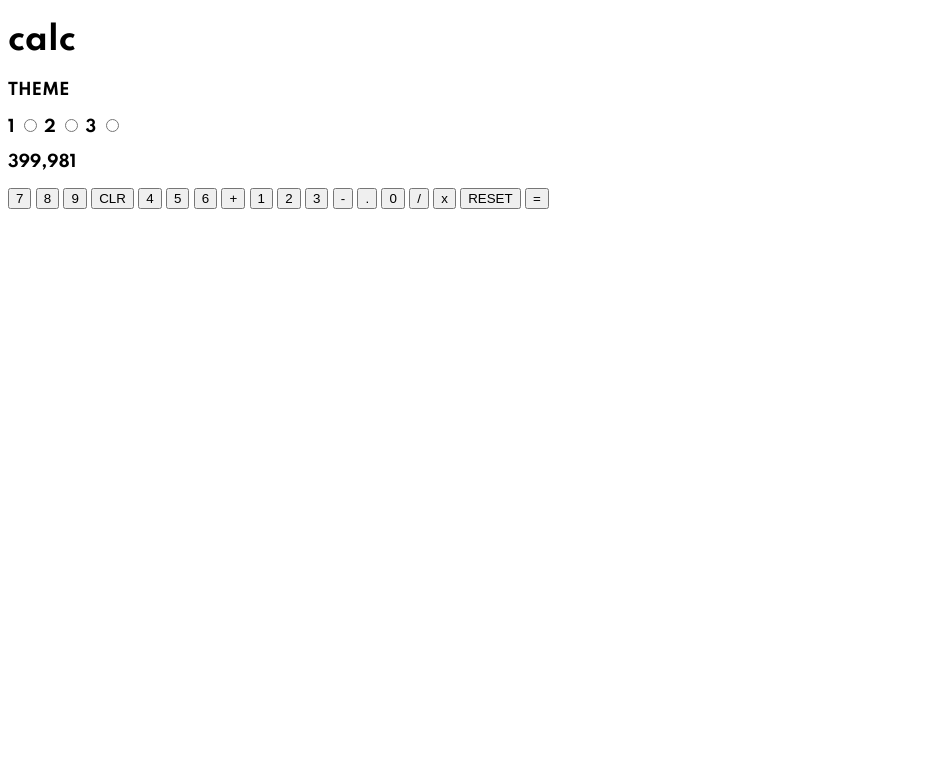
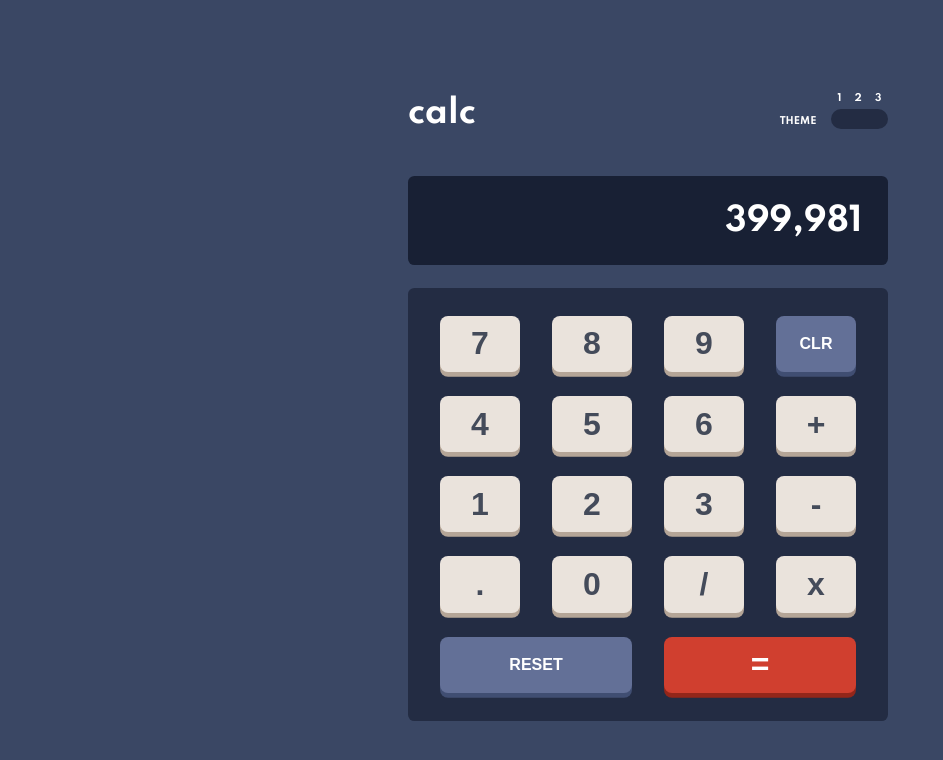
Before and after one commit to simeonbain/calculator, a plain HTML site: page index.html in a window 1280 px wide. Shown: the whole page, without its empty margins (0-943 px from the left). Drawn offline with Linux system fonts and the light colour scheme.

Commit message:
Style application for Theme 1

```diff
--- a/index.html
+++ b/index.html
@@ -7,23 +7,33 @@
   <script src="calculator.js" defer></script>
 </head>
 <body>
+  <div class="outer">
     <div class="container">
 
       <!-- Header -->
       <header>
         <h1>calc</h1>
-      <div>
-        <div>
+
+        <div class="toggle-container">
+
+          <div class="toggle-title">
             <p>THEME</p>
           </div>
 
           <div class="toggle">
-          <label for="toggle-theme1">1
+
+            <div class="toggle-label-container">
+              <label for="toggle-theme1">1</label>
+              <label for="toggle-theme2">2</label>
+              <label for="toggle-theme3">3</label>
+            </div>
+
+            <div class="toggle-tw">
               <input type="radio" id="toggle-theme1" name="toggle" value="1">
-          <label for="toggle-theme2">2</label>
               <input type="radio" id="toggle-theme2" name="toggle" value="2">
-          <label for="toggle-theme3">3</label>
               <input type="radio" id="toggle-theme3" name="toggle" value="3">
+            </div>
+
           </div>
         </div>
       </header>
@@ -35,26 +45,30 @@
 
       <!-- Calculator keypad -->
       <div class="keypad">
-      <button>7</button>
-      <button>8</button>
-      <button>9</button>
-      <button>CLR</button>
-      <button>4</button>
-      <button>5</button>
-      <button>6</button>
-      <button>+</button>
-      <button>1</button>
-      <button>2</button>
-      <button>3</button>
-      <button>-</button>
-      <button>.</button>
-      <button>0</button>
-      <button>/</button>
-      <button>x</button>
-      <button>RESET</button>
-      <button>=</button>
+        <div class="keypad-main">
+          <button class="key">7</button>
+          <button class="key">8</button>
+          <button class="key">9</button>
+          <button class="key key-fn">CLR</button>
+          <button class="key">4</button>
+          <button class="key">5</button>
+          <button class="key">6</button>
+          <button class="key">+</button>
+          <button class="key">1</button>
+          <button class="key">2</button>
+          <button class="key">3</button>
+          <button class="key">-</button>
+          <button class="key">.</button>
+          <button class="key">0</button>
+          <button class="key">/</button>
+          <button class="key">x</button>
         </div>
-
+        <div class="keypad-bottom">
+          <button class="key key-fn">RESET</button>
+          <button class="key key-equals">=</button>
+        </div>
+      </div>
+    </div>
   </div>
 </body>
 </html>
--- a/style.css
+++ b/style.css
@@ -12,8 +12,139 @@ html {
   --color-key-background3: hsl(6, 63%, 50%);
   --color-key-shadow3: hsl(6, 70%, 34%);
   --color-toggle: hsl(6, 63%, 50%);
-  --color-text-primary: hsl(221, 14%, 31%);
-  --color-text-secondary: hsl(0, 0, 100%);
+  --color-text-primary: hsl(0, 0%, 100%);
+  --color-text-secondary: hsl(221, 14%, 31%);
 
   font-family: 'Spartan', sans-serif;
+
+  box-sizing: border-box;
 }
+
+body {
+  background-color: var(--color-main-background);
+  color: var(--color-text-primary);
+  position:absolute; height:100%; width:100%;
+  display: table;
+}
+
+.outer {
+  display: table-cell;
+  vertical-align: middle;
+  text-align:center;
+}
+
+.container {
+  margin-inline: auto;
+  padding-inline: 1.5rem;
+  max-width: 30rem;
+}
+
+p {
+  margin: 0;
+}
+
+.screen,
+.keypad {
+  margin-block: 0.7em;
+  font-size: 2rem;
+  border-radius: 0.4rem;
+}
+
+/* Header */
+header {
+  display: flex;
+  justify-content: space-between;
+}
+
+.toggle-container {
+  font-size: 0.6rem;
+  display: flex;
+}
+
+.toggle-title {
+  display: flex;
+  align-items: center;
+  padding-top: 1.6em;
+  margin-inline: 1.5em;
+}
+
+.toggle {
+  display: flex;
+  flex-direction: column;
+  justify-content: center;
+  padding-bottom: 1em;
+}
+
+.toggle-label-container {
+  display: flex;
+  justify-content: space-around;
+  padding-block: 0.5em;
+}
+
+.toggle-tw {
+  background-color: var(--color-toggle-background);
+  border-radius: 1.6em;
+}
+
+.toggle-tw input {
+  appearance: none;
+  width: 1.1em;
+  height: 1.1em;
+  margin-inline: 0.1em;
+}
+
+.toggle-tw input:checked {
+  border-radius: 50%;
+  box-shadow: inset 1.1em 1.1em var(--color-toggle);
+}
+
+/* Calculator screen */
+.screen {
+  background-color: var(--color-screen-background);
+  padding: 0.8em;
+  text-align: right;
+  font-size: 2rem;
+}
+
+/* Calculator keypad */
+.keypad {
+  background-color: var(--color-keypad-background);
+  padding: 0.5em;
+}
+
+.keypad-main {
+  display: grid;
+  grid-template-columns: 1fr 1fr 1fr 1fr;
+}
+
+.keypad-bottom {
+  display: grid;
+  grid-template-columns: 1fr 1fr;
+}
+
+.key {
+  background: var(--color-key-background1);
+  color: var(--color-text-secondary);
+  border-radius: 0.5rem;
+  box-shadow: 0 0.3rem var(--color-key-shadow1);
+  border: none;
+  font-size: 2rem;
+  font-weight: 700;
+  /* margin-inline: 0.4rem;  */
+  margin-inline: clamp(0.4rem, 1.5vw, 1rem);
+  margin-block: clamp(0.5rem, 1.5vh, 1rem);
+  padding-block: 0.6rem;
+}
+
+.key-fn {
+  background-color: var(--color-key-background2);
+  box-shadow: 0 0.3rem var(--color-key-shadow2);
+  color: var(--color-text-primary);
+  font-size: 1rem;
+}
+
+.key-equals {
+  background-color: var(--color-key-background3);
+  box-shadow: 0 0.3rem var(--color-key-shadow3);
+  color: var(--color-text-primary);
+}
```
Lines whose indentation alone changed are shown as unchanged.
